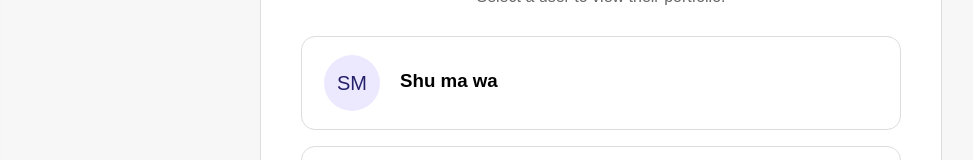
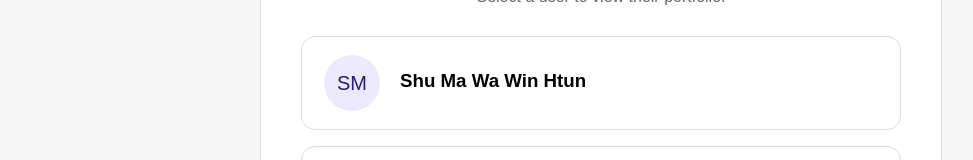
Before and after one commit to sb-lee-dev/Folio, a React (Vite) app in the folder DevDeck/: page / in a window 1280 px wide. Shown: the part 240-400 px from the top of the page, without its empty margins (39-1012 px from the left). Built offline with nearby package versions, Linux system fonts and the light colour scheme.

Commit message:
Update a user name in users data

```diff
--- a/DevDeck/src/pages/user-select/UserSelectorPage.jsx
+++ b/DevDeck/src/pages/user-select/UserSelectorPage.jsx
@@ -5,7 +5,7 @@ import "./UserSelectorPage.css";
 const users = [
   {
     id: 1,
-    name: "Shu ma wa",
+    name: "Shu Ma Wa Win Htun",
     initials: "SM",
   },
   {
```
